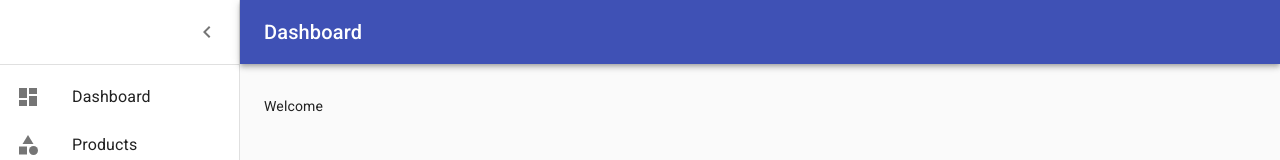
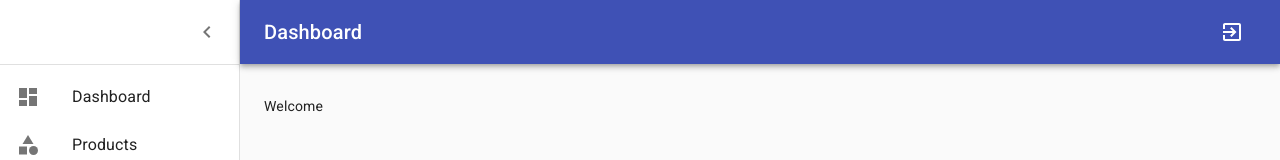
Before and after one commit to ranggarifqi/react-product-management, a React (Create React App) app: page / in a window 1280 px wide. Shown: the top 160 px of the page. Built offline with nearby package versions, Linux system fonts and the light colour scheme.

Commit message:
Add link to menu

```diff
--- a/src/layouts/DefaultLayout.js
+++ b/src/layouts/DefaultLayout.js
@@ -12,6 +12,7 @@
 import Container from '@material-ui/core/Container';
 import MenuIcon from '@material-ui/icons/Menu';
 import ChevronLeftIcon from '@material-ui/icons/ChevronLeft';
+import ExitToAppIcon from '@material-ui/icons/ExitToApp';
 import { mainListItems } from './Menu';
 
 const drawerWidth = 240;
@@ -122,6 +123,9 @@
           <Typography component="h1" variant="h6" color="inherit" noWrap className={classes.title}>
             { toolbarTitle }
           </Typography>
+          <IconButton color="inherit">
+            <ExitToAppIcon />
+          </IconButton>
         </Toolbar>
       </AppBar>
       <Drawer
--- a/src/layouts/Menu.js
+++ b/src/layouts/Menu.js
@@ -1,4 +1,5 @@
 import React from 'react';
+import { Link } from 'react-router-dom';
 import ListItem from '@material-ui/core/ListItem';
 import ListItemIcon from '@material-ui/core/ListItemIcon';
 import ListItemText from '@material-ui/core/ListItemText';
@@ -8,13 +9,13 @@
 
 export const mainListItems = (
   <div>
-    <ListItem button>
+    <ListItem button component={Link} to="/">
       <ListItemIcon>
         <DashboardIcon />
       </ListItemIcon>
       <ListItemText primary="Dashboard" />
     </ListItem>
-    <ListItem button>
+    <ListItem button component={Link} to="/products">
       <ListItemIcon>
         <CategoryIcon />
       </ListItemIcon>
```
